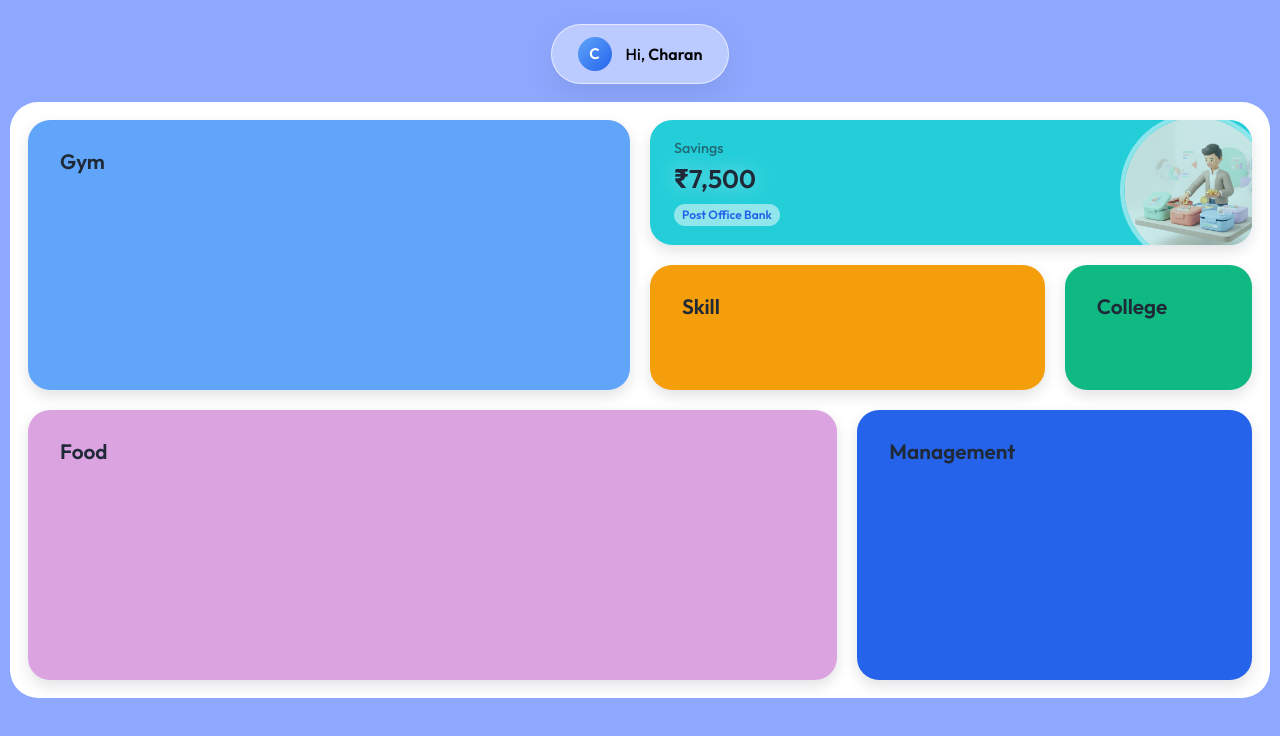
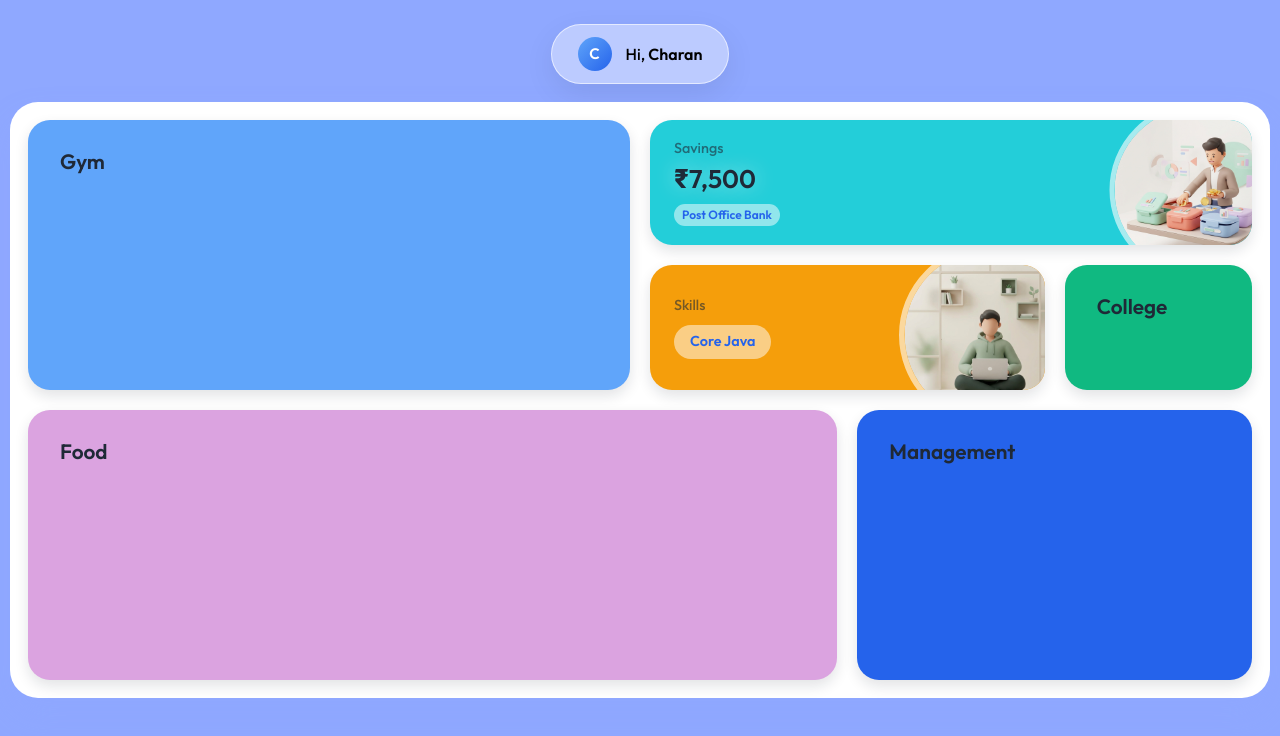
Before and after one commit to charancm16/bin, a plain HTML site: page index.html in a window 1280 px wide. Drawn offline with Linux system fonts and the light colour scheme.

Commit message:
Update index.html

```diff
--- a/index.html
+++ b/index.html
@@ -183,23 +183,21 @@
       right: -15px;
       bottom: -15px;
       width: 140px;
-      /* Increased size for zoom effect */
       height: 140px;
       object-fit: cover;
       object-position: center;
       border-radius: 50%;
-      /* Circular shape */
       border: 4px solid var(--glass-border);
-      opacity: 0.8;
+      opacity: 1;
+      /* Removed shade */
       pointer-events: none;
       transition: all 0.5s cubic-bezier(0.175, 0.885, 0.32, 1.275);
       z-index: 1;
-      transform: scale(1.1);
-      /* Zoomed in */
+      transform: scale(1.25);
     }
 
     .box-manage:hover .person-img {
-      transform: scale(1.3) rotate(5deg);
+      transform: scale(1.5) rotate(5deg);
       opacity: 1;
     }
 
@@ -207,6 +205,80 @@
     .box-goals {
       background: var(--yellow);
       grid-column: 4 / span 2;
+      display: flex;
+      flex-direction: column;
+      justify-content: center;
+      padding: 20px 24px;
+    }
+
+    .box-goals .skills-content {
+      display: flex;
+      flex-direction: column;
+      gap: 4px;
+      position: relative;
+      z-index: 2;
+    }
+
+    .box-goals .label {
+      font-size: 0.9rem;
+      color: rgba(31, 41, 55, 0.6);
+      font-weight: 500;
+      margin-bottom: 4px;
+    }
+
+    .box-goals .skill-highlight {
+      font-size: 0.9rem;
+      /* Further decreased */
+      font-weight: 800;
+      color: #2563EB;
+      /* Blue text to match reference */
+      background: rgba(255, 255, 255, 0.5);
+      /* Soft white background */
+      padding: 6px 16px;
+      border-radius: 30px;
+      /* Full pill shape */
+      width: fit-content;
+      margin-top: 2px;
+      position: relative;
+      z-index: 2;
+    }
+
+    .box-goals .skill-item {
+      font-size: 0.8rem;
+      font-weight: 600;
+      color: rgba(31, 41, 55, 0.7);
+      margin-top: 2px;
+    }
+
+
+    .box-goals .person-img {
+      position: absolute;
+      right: -10px;
+      bottom: -10px;
+      width: 130px;
+      height: 130px;
+      object-fit: cover;
+      object-position: center;
+      border-radius: 50%;
+      border: 4px solid var(--glass-border);
+      opacity: 1;
+      /* Removed shade */
+      pointer-events: none;
+      transition: all 0.5s cubic-bezier(0.175, 0.885, 0.32, 1.275);
+      z-index: 1;
+      transform: scale(1.4);
+      /* Increased base zoom */
+    }
+
+    .box-goals:hover .person-img {
+      transform: scale(1.6) rotate(-5deg);
+      /* Increased hover zoom */
+      opacity: 1;
+    }
+
+    .box-goals .label {
+      position: relative;
+      z-index: 2;
     }
 
     .box-lounges {
@@ -287,7 +359,11 @@
       </article>
 
       <article class="box box-goals" tabindex="0">
-        <div class="label">Skill</div>
+        <div class="skills-content">
+          <div class="label">Skills</div>
+          <div class="skill-highlight">Core Java</div>
+        </div>
+        <img src="skills_hoodie.png" alt="Hoodie Coder" class="person-img">
       </article>
 
       <article class="box box-lounges" tabindex="0">
```
